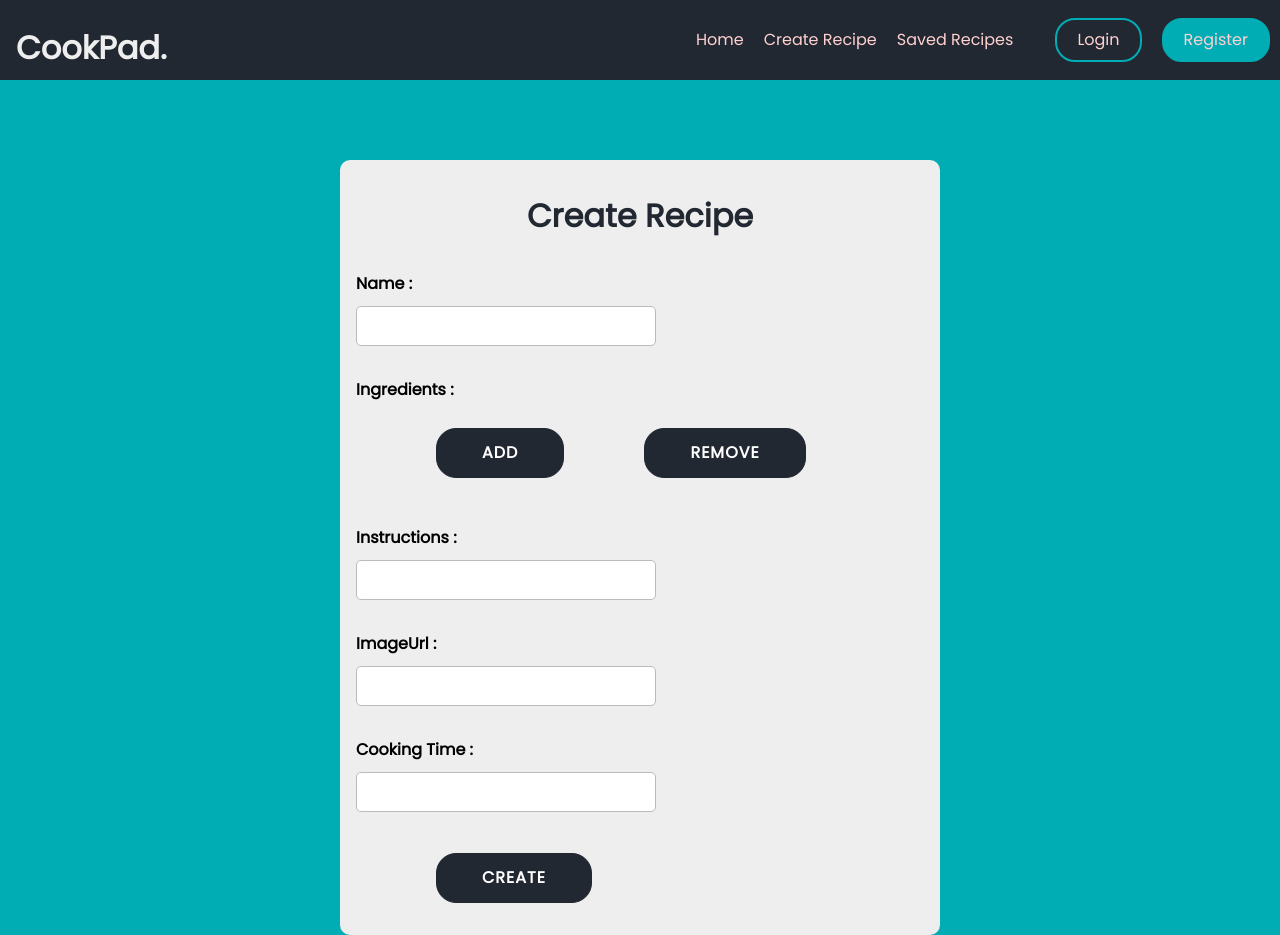
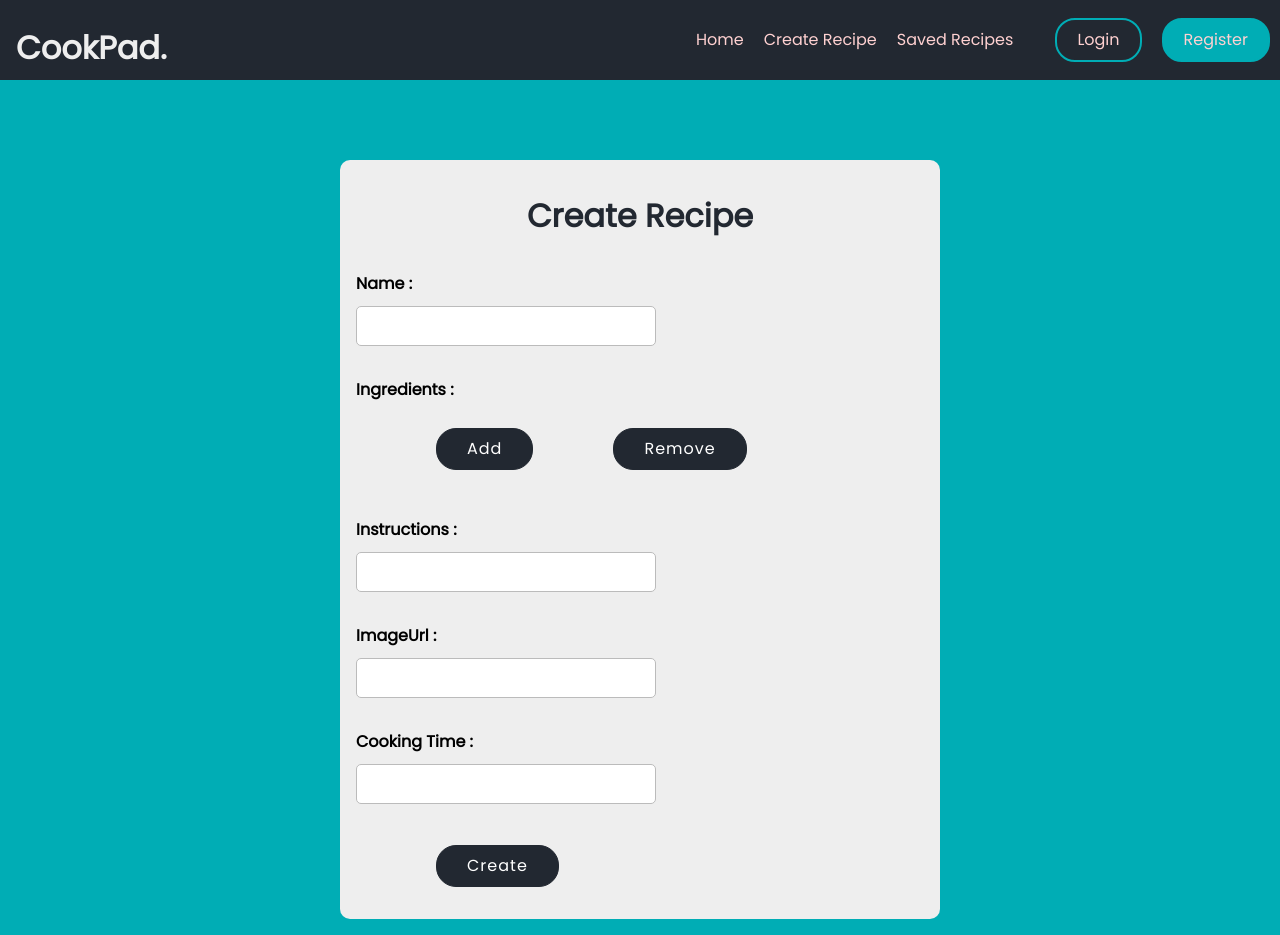
Before and after one commit to azaamabubacker/MERN-Recipe-App-with-Authentication, a React (Create React App) app in the folder client/: page /create-recipe in a window 1280 px wide. Built offline with nearby package versions, Linux system fonts and the light colour scheme; sample sign-in values are in the browser's storage.

Commit message:
Fixed the bug that was sending undefined token

```diff
--- a/client/src/pages/Auth/Login.js
+++ b/client/src/pages/Auth/Login.js
@@ -35,6 +35,8 @@ function Login() {
         loginData
       );
 
+      if (result.data.token) {
+        // Succesfull Token
         // Set the Authorization header
         axios.defaults.headers.common[
           "Authorization"
@@ -42,6 +44,7 @@ function Login() {
 
         // Set the cookie
         setCookies("access_token", result.data.token);
+        console.log(cookies);
 
         // Save the token in local storage
 
@@ -49,6 +52,9 @@ function Login() {
 
         // Navigate to the home page
         navigate("/");
+      } else {
+        console.error(result.data.message);
+      }
     } catch (error) {
       console.error(error);
     }
--- a/client/src/pages/Auth/Login.module.css
+++ b/client/src/pages/Auth/Login.module.css
@@ -26,10 +26,10 @@ button {
   border: 1px solid #222831;
   background-color: #222831;
   color: #ffffff;
-  font-weight: bold;
-  padding: 12px 45px;
+
+  padding: 8px 30px;
   letter-spacing: 1px;
-  text-transform: uppercase;
+
   transition: transform 80ms ease-in;
   cursor: pointer;
   margin-top: 1rem;
```
Lines whose indentation alone changed are shown as unchanged.
